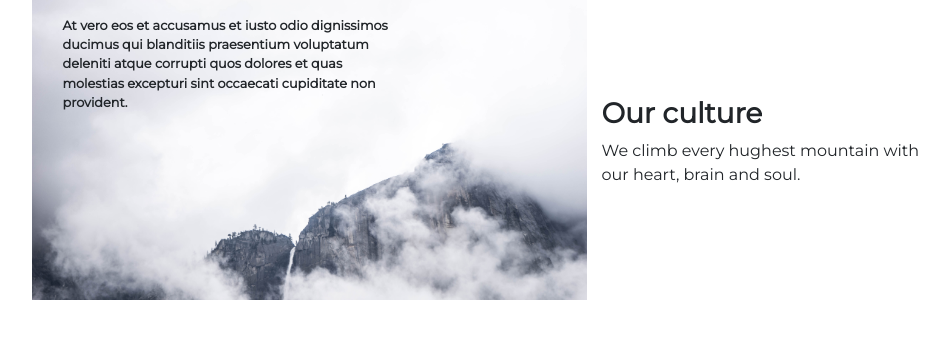
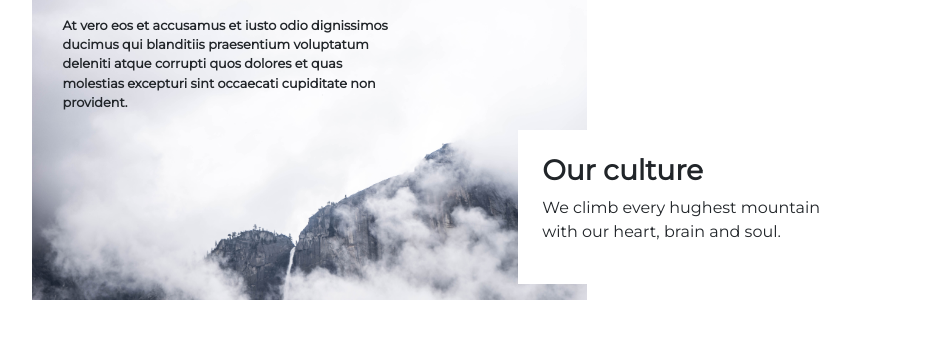
Before and after one commit to heyapricot/iLabs, a plain HTML site: page article.html in a window 1280 px wide. Shown: the whole page, without its empty margins (146-1095 px from the left). Drawn offline with nearby package versions, Linux system fonts and the light colour scheme.

Commit message:
Finished section

```diff
--- a/article.html
+++ b/article.html
@@ -21,8 +21,8 @@
                             At vero eos et accusamus et iusto odio dignissimos ducimus qui blanditiis praesentium voluptatum deleniti atque corrupti quos dolores et quas molestias excepturi sint occaecati cupiditate non provident.
                         </div>
                     </div>
-                    <div class="col-4 d-flex">
-                        <div class="align-self-center">
+                    <div class="col-4 d-flex right-article">
+                        <div class="align-self-end p-4 mb-3 right-article-text">
                             <h3 class="text-block-title">Our culture</h3>
                             <p class="bold">We climb every hughest mountain with our heart, brain and soul.</p>
                         </div>
--- a/assets/stylesheets/article.css
+++ b/assets/stylesheets/article.css
@@ -16,3 +16,12 @@
     font-size: 0.8rem;
     font-weight: 900;
 }
+
+.right-article {
+    position: relative;
+    right: 7.5%;
+}
+
+.right-article-text {
+    background-color: white;
+}
```
